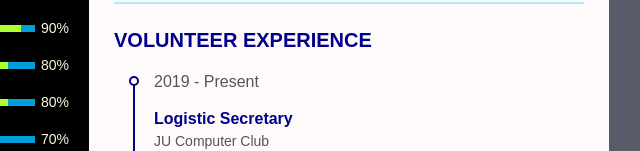
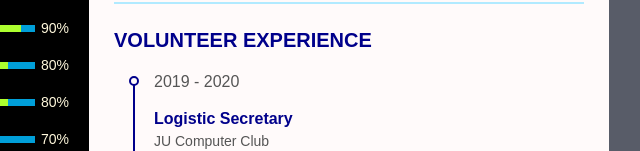
Before and after one commit to ikramul-cseju/ikramul-cseju.github.io, a plain HTML site: page index.html in a window 1280 px wide. Shown: the part 652-803 px from the top of the page, 431-1071 px from the left. Drawn offline with Linux system fonts and the light colour scheme.

Commit message:
Update index.html

```diff
--- a/index.html
+++ b/index.html
@@ -203,7 +203,7 @@
                  </div>
                 <ul>
                   <li>
-                    <div class="date">2019 - Present</div>
+                    <div class="date">2019 - 2020</div>
                     <div class="info">
                            <p class="semi-bold" style="color: darkblue;"><b>Logistic Secretary</b></p>
                         <p>JU Computer Club</p>
```
